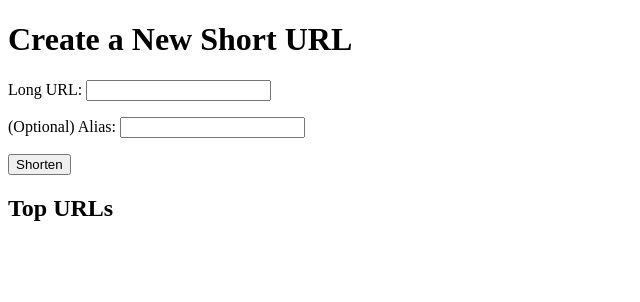
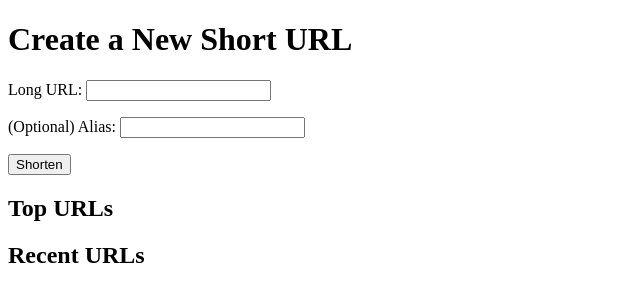
Before and after one commit to mpirnat/chiisai, a Flask app: page /admin/new in a window 1280 px wide. Shown: the top 302 px of the page, without its empty margins (0-640 px from the left). Run offline with Flask 2, Linux system fonts and the light colour scheme; data that the repository does not hold is empty.

Commit message:
Adds most recent 10 URLs to admin screen

```diff
--- a/chiisai/app.py
+++ b/chiisai/app.py
@@ -34,6 +34,7 @@ def index():
 def new_short_url_form():
     """Provide a human-friendly form for shortening URLs."""
     top_urls = shortener.get_top_urls(10, g.db)
+    recent_urls = shortener.get_recent_urls(10, g.db)
     return render_template('new_url.html', **locals())
 
 
--- a/chiisai/shortener.py
+++ b/chiisai/shortener.py
@@ -92,3 +92,9 @@ def get_top_urls(n, db):
     sql = "select * from urls order by hits desc limit %s" % n
     result = storage.query_db(sql, [], db=db)
     return result
+
+
+def get_recent_urls(n, db):
+    sql = "select * from urls order by created desc limit %s" % n
+    result = storage.query_db(sql, [], db=db)
+    return result
--- a/chiisai/templates/new_url.html
+++ b/chiisai/templates/new_url.html
@@ -17,5 +17,12 @@
         <li><a href="{{ url_for('short_url', alias=url.alias, _external=True)}}">{{url.alias}}</a>: {{url.url}} - {{url.hits}}</li>
     {% endfor %}
     </ol>
+
+    <h2>Recent URLs</h2>
+    <ol>
+    {% for url in recent_urls %}
+        <li><a href="{{ url_for('short_url', alias=url.alias, _external=True)}}">{{url.alias}}</a>: {{url.url}} - {{url.created}}</li>
+    {% endfor %}
+    </ol>
 </body>
 </html>
```
